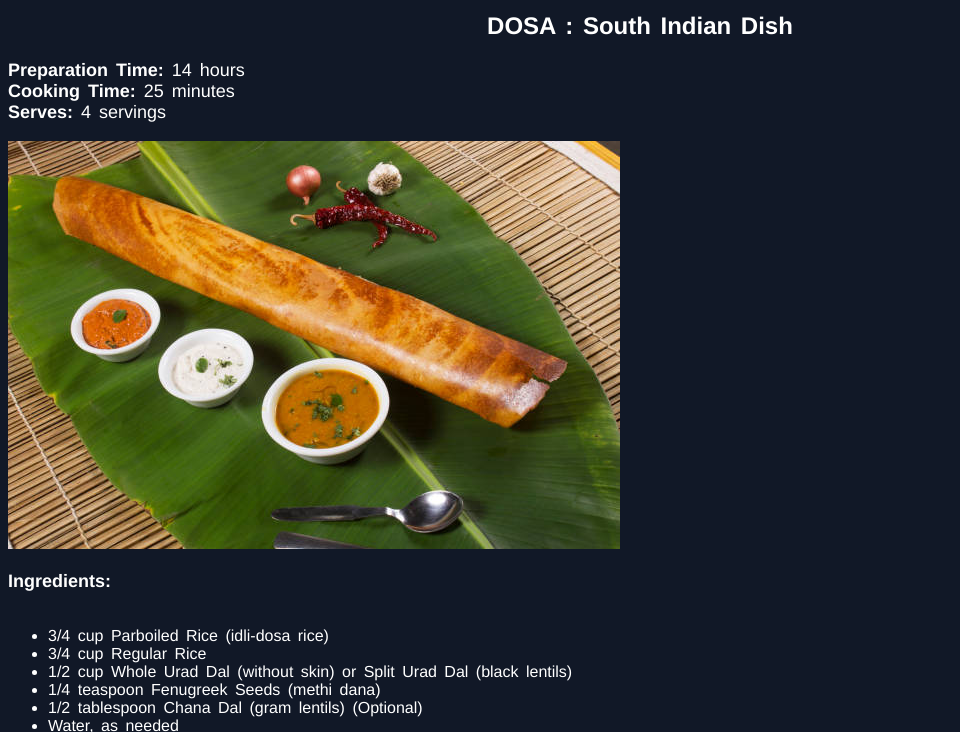
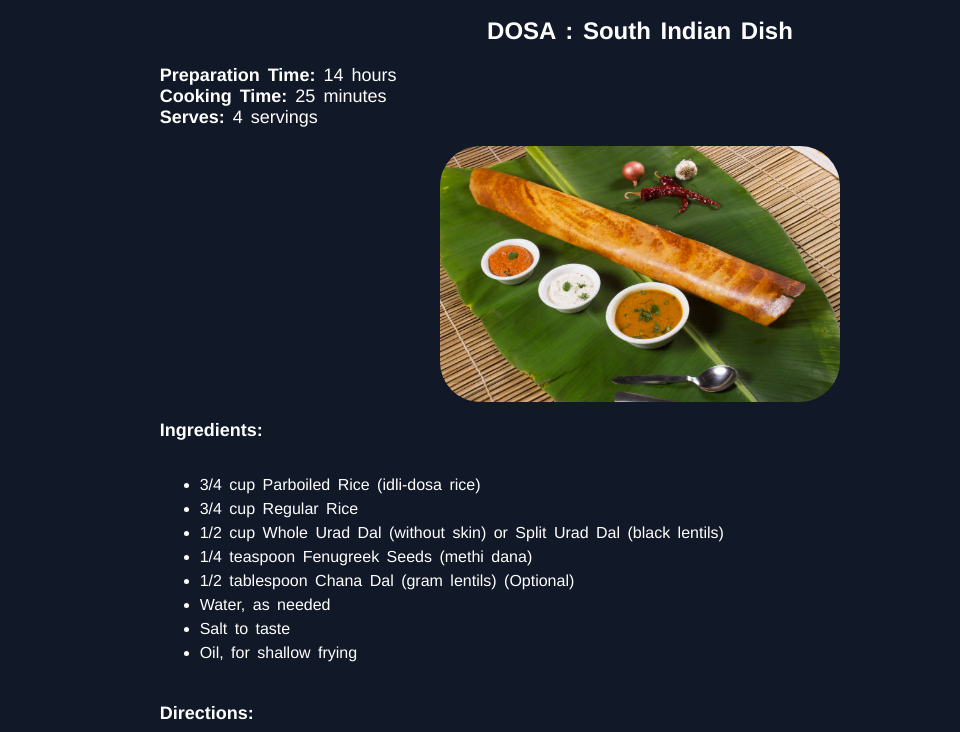
Before and after one commit to adisuyash/odin-indian-recipes, a plain HTML site: page recipes/dosa.html in a window 1280 px wide. Shown: the part 79-811 px from the top of the page, without its empty margins (0-960 px from the left). Drawn offline with Linux system fonts and the light colour scheme.

Commit message:
dosa elements changed to dish

```diff
--- a/css/style.css
+++ b/css/style.css
@@ -82,10 +82,10 @@ footer a:hover {
 }
 
 /* DOSA HTML */
-.dosa-h2{
+.dish-h2{
   margin-top: 25px;
 }
-.dosa-para{
+.dish-para{
   padding-left: 12%;
   padding-right: 12%;
 }
@@ -93,11 +93,11 @@ footer a:hover {
   margin-bottom: 35px;
 }
 
-li.dosa{
+li.dish{
   padding-bottom: 6px;
 }
 
-.dosa-image-html {
+.dish-image-html {
   margin: auto;
   width: 400px;
   height: 256px;
```
